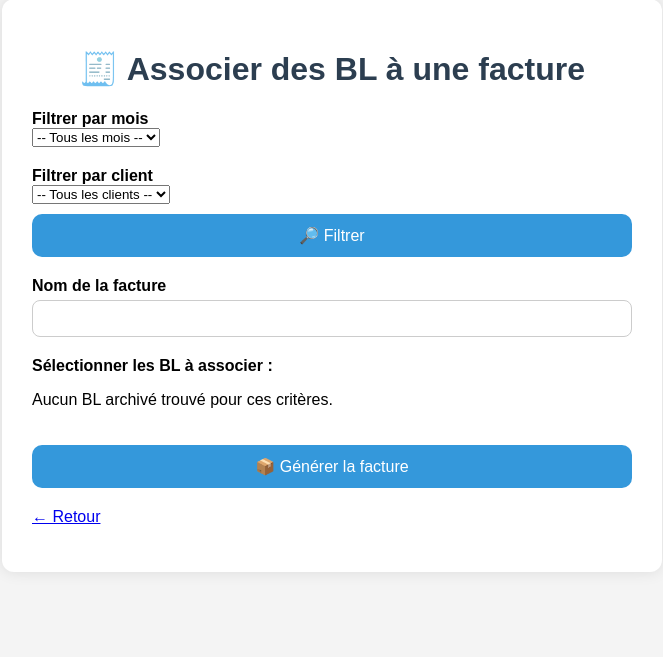
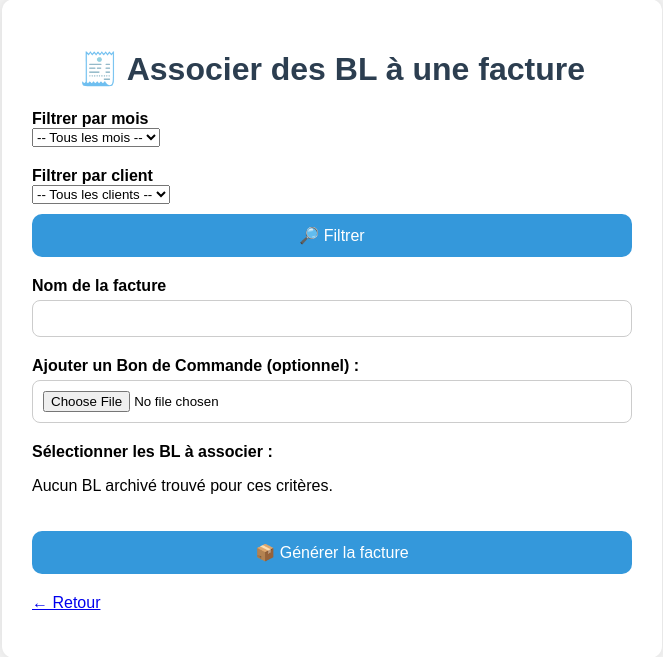
Before and after one commit to fauquembergue-edgar/tri_BL, a Flask app: page /facture in a window 1280 px wide. Shown: the part 41-698 px from the top of the page, without its empty margins (308-971 px from the left). Run offline with Flask 3, Linux system fonts and the light colour scheme.

Commit message:
Update facture.html

```diff
--- a/templates/facture.html
+++ b/templates/facture.html
@@ -30,9 +30,12 @@
       <button type="submit" style="margin-top:10px;">🔎 Filtrer</button>
     </form>
 
-    <form method="POST">
+    <form method="POST" enctype="multipart/form-data">
       <label for="nom_facture">Nom de la facture</label>
       <input type="text" name="nom_facture" id="nom_facture" required>
+
+      <label for="bc_file">Ajouter un Bon de Commande (optionnel) :</label>
+      <input type="file" name="bc_file" id="bc_file" accept="application/pdf">
 
       <label for="fichiers">Sélectionner les BL à associer :</label>
       {% if fichiers_groupes %}
```
